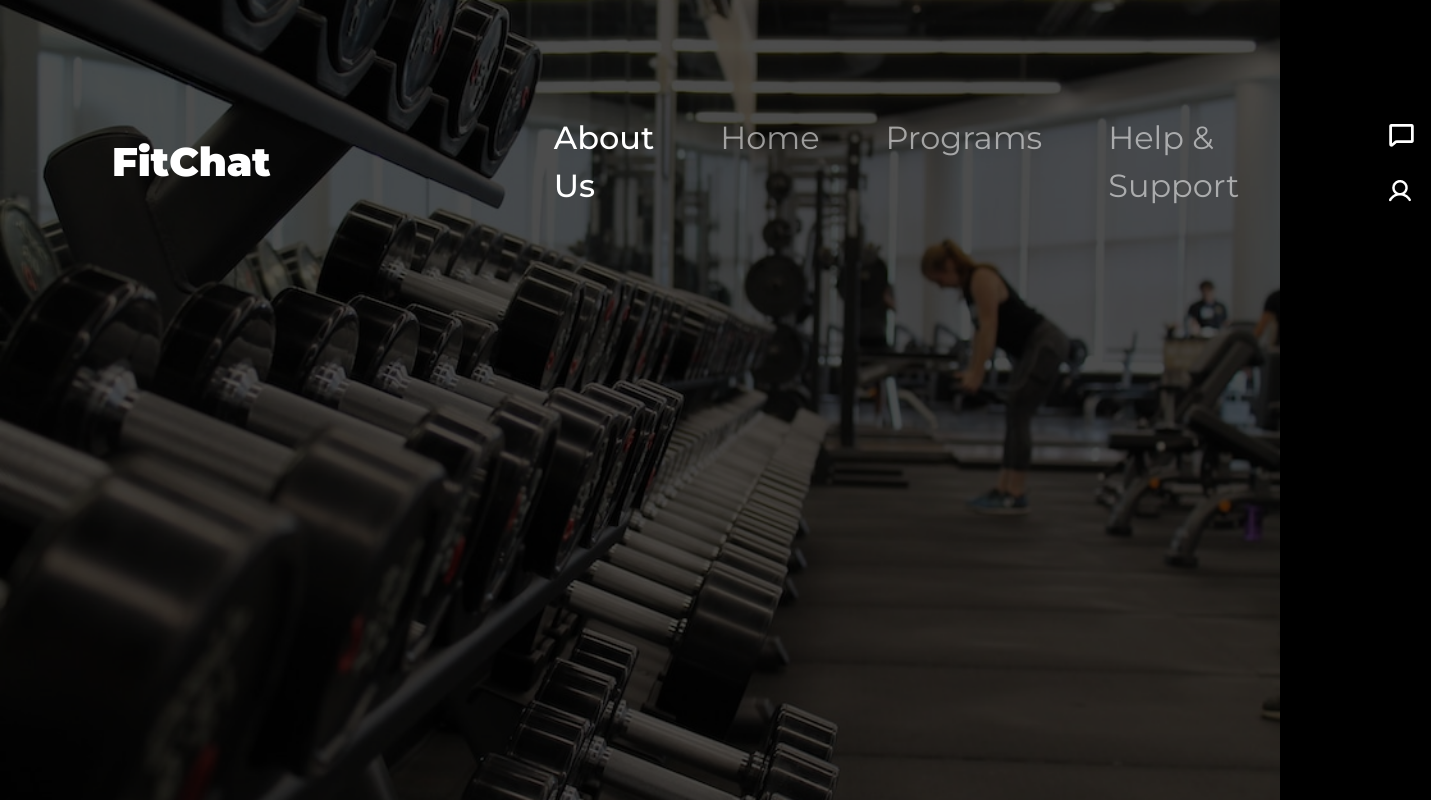
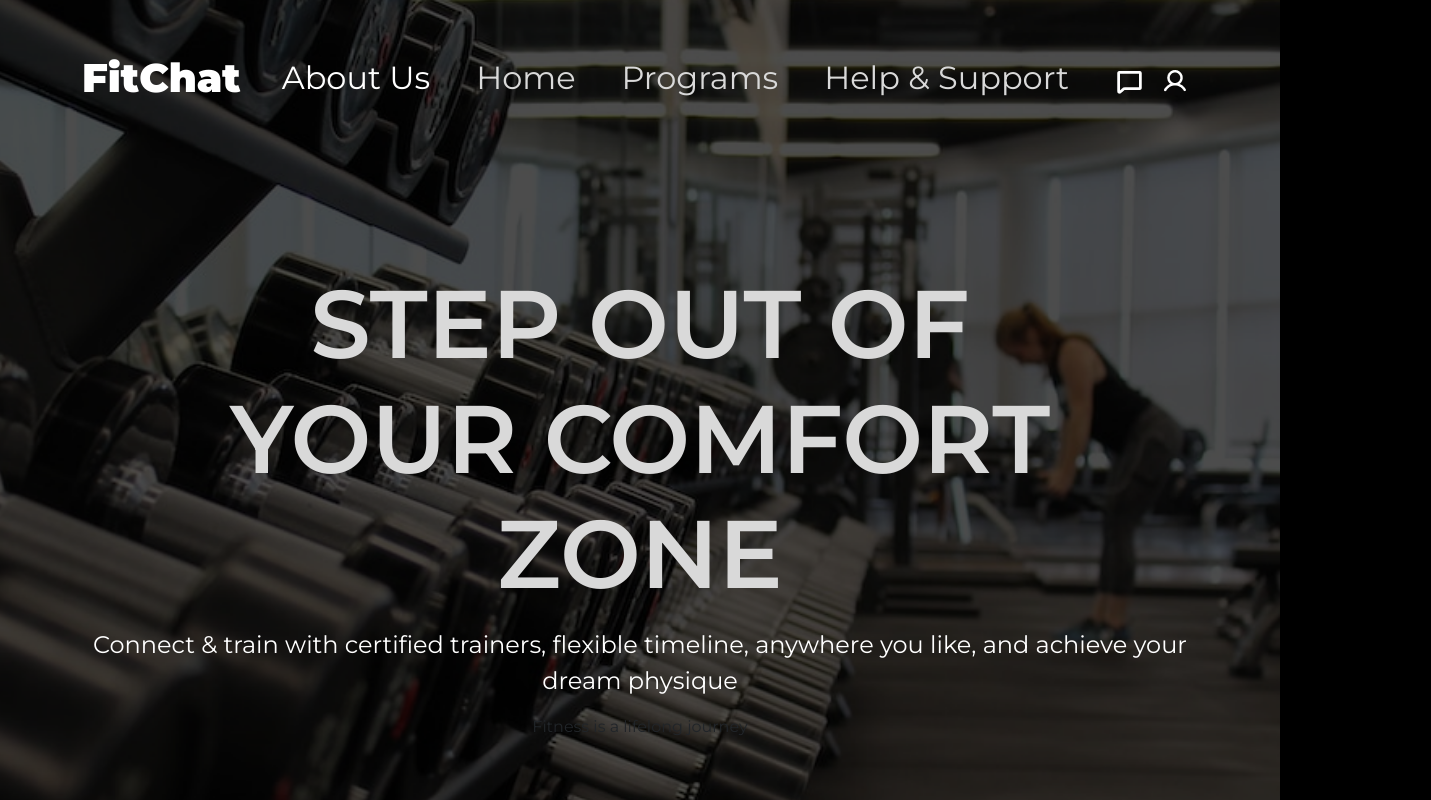
Before and after one commit to ciaken/binus-se-project, a plain HTML site: page index.html in a window 1280 px wide. Shown: the top 800 px of the page, 1431 px wide, since content can reach past the window. Drawn offline with nearby package versions, Linux system fonts and the light colour scheme.

Commit message:
Optimized navigation bar and added unfinished jumbotron

```diff
--- a/index.html
+++ b/index.html
@@ -10,7 +10,37 @@
     <link rel="stylesheet" href="main.css">
 </head>
 <body>
-    <div class="container-1">
+  <!-- Navbar -->
+  <nav class="navbar navbar-expand-lg bg-transparent" data-bs-theme="dark">
+    <div class="container">
+      <a class="navbar-brand" href="#">FitChat</a>
+      <button class="navbar-toggler" type="button" data-bs-toggle="collapse" data-bs-target="#navbarNavAltMarkup" aria-controls="navbarNavAltMarkup" aria-expanded="false" aria-label="Toggle navigation">
+        <span class="navbar-toggler-icon"></span>
+      </button>
+      <div class="collapse navbar-collapse" id="navbarNavAltMarkup">
+        <div class="navbar-nav ms-auto">
+          <a class="nav-link active" aria-current="page" href="#">About Us</a>
+          <a class="nav-link" href="#">Home</a>
+          <a class="nav-link" href="#">Programs</a>
+          <a class="nav-link" href="#">Help & Support</a>
+          <a class="nav-link button" href="#"><img src="./assets/ph_chat-bold.png" alt="chat"></a>
+          <a class="nav-link button" href="#"><img src="./assets/ph_user-bold.png" alt="user"></a>
+        </div>
+      </div>
+    </div>
+  </nav>
+  <!-- End of Navbar -->
+
+  <!-- Jumbotron -->
+  <div class="jumbotron jumbotron-fluid">
+    <div class="container text-center">
+      <h1 class="display-3">STEP OUT OF<br>YOUR COMFORT ZONE</h1>
+      <p class="para1">Connect & train with certified trainers, flexible timeline, anywhere you like, and achieve your dream physique</p>
+      <p class="para2">Fitness is a lifelong journey</p>
+    </div>
+  </div>
+  <!-- End of Jumbotron -->
+    <!-- <div class="container-1">
       <nav class="navbar navbar-expand-lg bg-transparent py-5 my-5" data-bs-theme="dark">
         <div class="container-fluid">
           <a class="navbar-brand" href="#">FitChat</a>
@@ -39,11 +69,19 @@
           </span>
         </div>
       </nav>
-    </div>
+    </div> -->
 
-    <div class="container">
-
-    </div>
+    <!-- <div class="container-2 text-center">
+      <div class="row">
+        <p>STEP OUT OF<br>YOUR COMFORT ZONE</p>
+      </div>
+      <div class="row">
+        <p>Connect & train with certified trainers, flexible timeline, anywhere you like, and achieve your dream physique</p>
+      </div>
+      <div class="row">
+        <p>Fitness is a lifelong journey</p>
+      </div>
+    </div> -->
 
     <script src="https://cdn.jsdelivr.net/npm/@popperjs/core@2.11.8/dist/umd/popper.min.js" integrity="sha384-I7E8VVD/ismYTF4hNIPjVp/Zjvgyol6VFvRkX/vR+Vc4jQkC+hVqc2pM8ODewa9r" crossorigin="anonymous"></script>
     <script src="https://cdn.jsdelivr.net/npm/bootstrap@5.3.0/dist/js/bootstrap.min.js" integrity="sha384-fbbOQedDUMZZ5KreZpsbe1LCZPVmfTnH7ois6mU1QK+m14rQ1l2bGBq41eYeM/fS" crossorigin="anonymous"></script>
--- a/landingPage.css
+++ b/landingPage.css
@@ -1,9 +1,30 @@
-.container-1 {
-    position: absolute;
-    height: 100vh;
-    top: 0;
-    left: 0;
-    width: 100%;
-    height: 100%;
+/* Jumbotron */
+.jumbotron {
     background: url('./assets/output-onlinepngtools.png') no-repeat 50% 50% / cover;
+    height: 1080px;
 }
+
+.display-3 {
+    padding-top: 30px;
+    color: #D9D9D9;
+    font-size: 64px;
+    font-weight: 600;
+}
+
+.para1 {
+    margin-top: 15px;
+    color: #FFFFFF;
+    font-size: 24px;
+    font-weight: 100;
+}
+
+@media (min-width: 992px) {
+    .jumbotron {
+        margin-top: -190px;
+    }
+
+    .display-3 {
+        padding-top: 300px;
+        font-size: 96px;
+    }
+}
--- a/main.css
+++ b/main.css
@@ -6,35 +6,44 @@ body {
     font-family: 'Montserrat';
 }
 
-nav {
-    margin: 0;
-    position: relative;
-}
-
 .navbar-brand {
     font-weight: 900;
     font-size: 40px;
-    margin: 0 250px 0 100px;
 }
 
-.nav-item {
+.nav-link {
     font-size: 32px;
     color: #D9D9D9;
-    padding: 0 25px 0 25px;
 }
 
-.nav-item .active {
-    font-weight: 500;
+.button {
+    display: none;
 }
 
-.nav-item:hover {
-    border-bottom: 1.5px solid #D6FD51;
+
+
+/* Desktop CSS */
+@media (min-width: 992px) {
+    .nav-link {
+        margin-right: 30px;
+    }
+
+    .button {
+        display: block;
+        margin-right: 2px;
+    }
+
+    .nav-link:hover::after{
+        content: '';
+        display: block;
+        border-bottom: 3px solid #D6FD51;
+        width: 50%;
+        margin: auto;
+        padding-bottom: 3px;
+        margin-bottom: -6px;
+    }
+
+    .navbar {
+        margin: 35px 0 35px 0;
+    }
 }
-
-.right-buttons {
-    margin: 0 100px 0 100px;
-}
-
-.right-buttons > a {
-    padding: 15px;
-}
```
